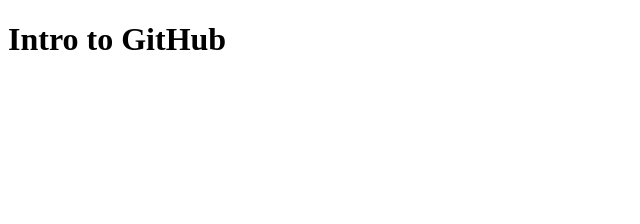
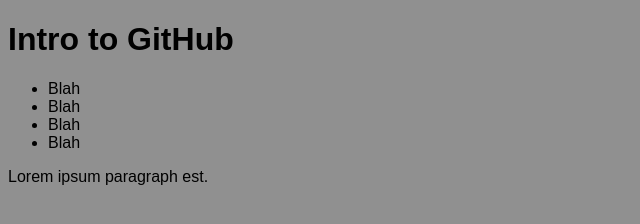
Before and after one commit to chav0021/intro-to-github, a plain HTML site: page index.html in a window 1280 px wide. Shown: the whole page, without its empty margins (0-640 px from the left). Drawn offline with Linux system fonts and the light colour scheme.

Commit message:
Index page setup
Added content and basic CSS styling

```diff
--- a/css/general.css
+++ b/css/general.css
@@ -1,2 +1,7 @@
 @charset "UTF-8";
 /* CSS Document */
+
+html {
+    font-family: sans-serif;
+    background-color: #909090;
+}
--- a/index.html
+++ b/index.html
@@ -1,13 +1,23 @@
 <!doctype html>
 <html>
 <head>
-<meta charset="UTF-8">
-<title>Intro to Github</title>
+    <meta charset="UTF-8">
+    <link rel='stylesheet' href='css/general.css'>
+    <title>Intro to Github</title>
 </head>
 
 <body>
 
     <h1>Intro to GitHub</h1>
 
+    <ul>
+        <li>Blah</li>
+        <li>Blah</li>
+        <li>Blah</li>
+        <li>Blah</li>
+    </ul>
+
+    <p>Lorem ipsum paragraph est.</p>
+
 </body>
 </html>
```
